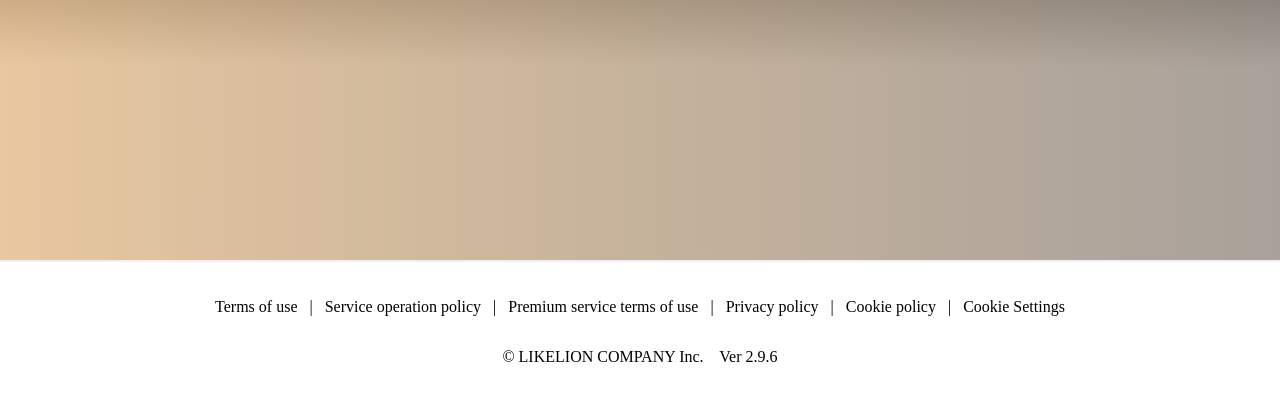
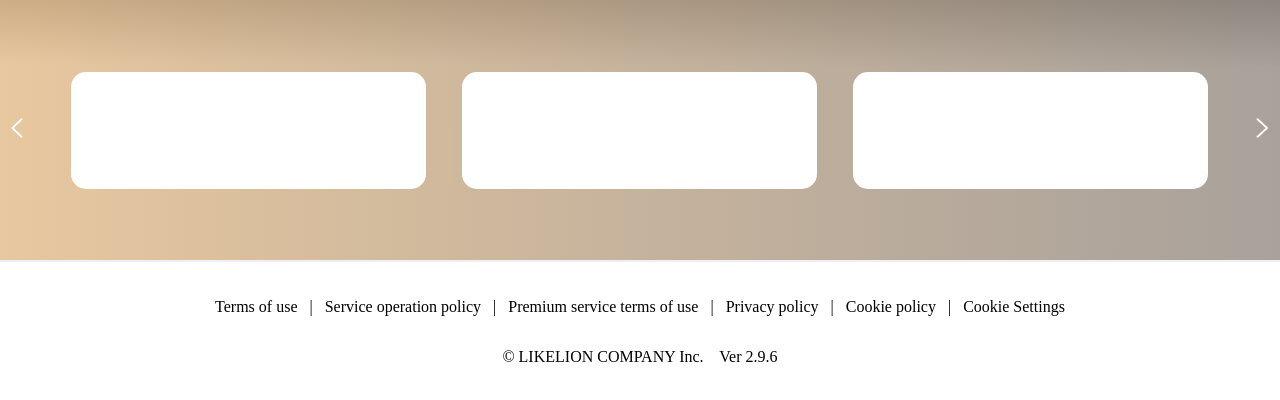
Before and after one commit to LikeLionToy1/toy-project, a React (Create React App) app in the folder artist-community/: page / in a window 1280 px wide. Shown: the top 400 px of the page. Built offline with nearby package versions, Linux system fonts and the light colour scheme; a web font is replaced by a local one.

Commit message:
div 박스, 슬라이드 화살표 추가

```diff
--- a/artist-community/src/pages/Body.jsx
+++ b/artist-community/src/pages/Body.jsx
@@ -2,9 +2,12 @@ import React from "react";
 
 import styles from "../style/Body.css";
 import image from "../assets/feed-back.svg";
+import left from "../assets/left-arrow.png";
+import right from "../assets/right-arrow.png";
 
 const Body = () => {
   return (
+    // 이미지 넣기
     // <>
     //   <div>
     //     <img src={image} />
@@ -14,13 +17,25 @@ const Body = () => {
     <div
       style={{
         backgroundImage: `url(${image})`,
-        // backgroundSize: "100%",
         backgroundPosition: "center",
         backgroundRepeat: "no-repeat",
         width: "100vw",
         height: "260px",
+        display: "flex",
+        justifyContent: "center",
+        alignItems: "center",
       }}
-    ></div>
+    >
+      <div>
+        <img style={{ marginRight: "30px" }} src={left} />
+      </div>
+      <div className="box"></div>
+      <div className="box"></div>
+      <div className="box"></div>
+      <div>
+        <img style={{ marginLeft: "30px" }} src={right} />
+      </div>
+    </div>
   );
 };
 
--- a/artist-community/src/style/Body.css
+++ b/artist-community/src/style/Body.css
@@ -0,0 +1,8 @@
+.box {
+  width: 355px;
+  height: 117px;
+  background-color: white;
+  border-radius: 15px;
+  margin-right: 18px;
+  margin-left: 18px;
+}
```
Also changed, not shown: artist-community/src/assets/left-arrow.png (added), artist-community/src/assets/right-arrow.png (added).
